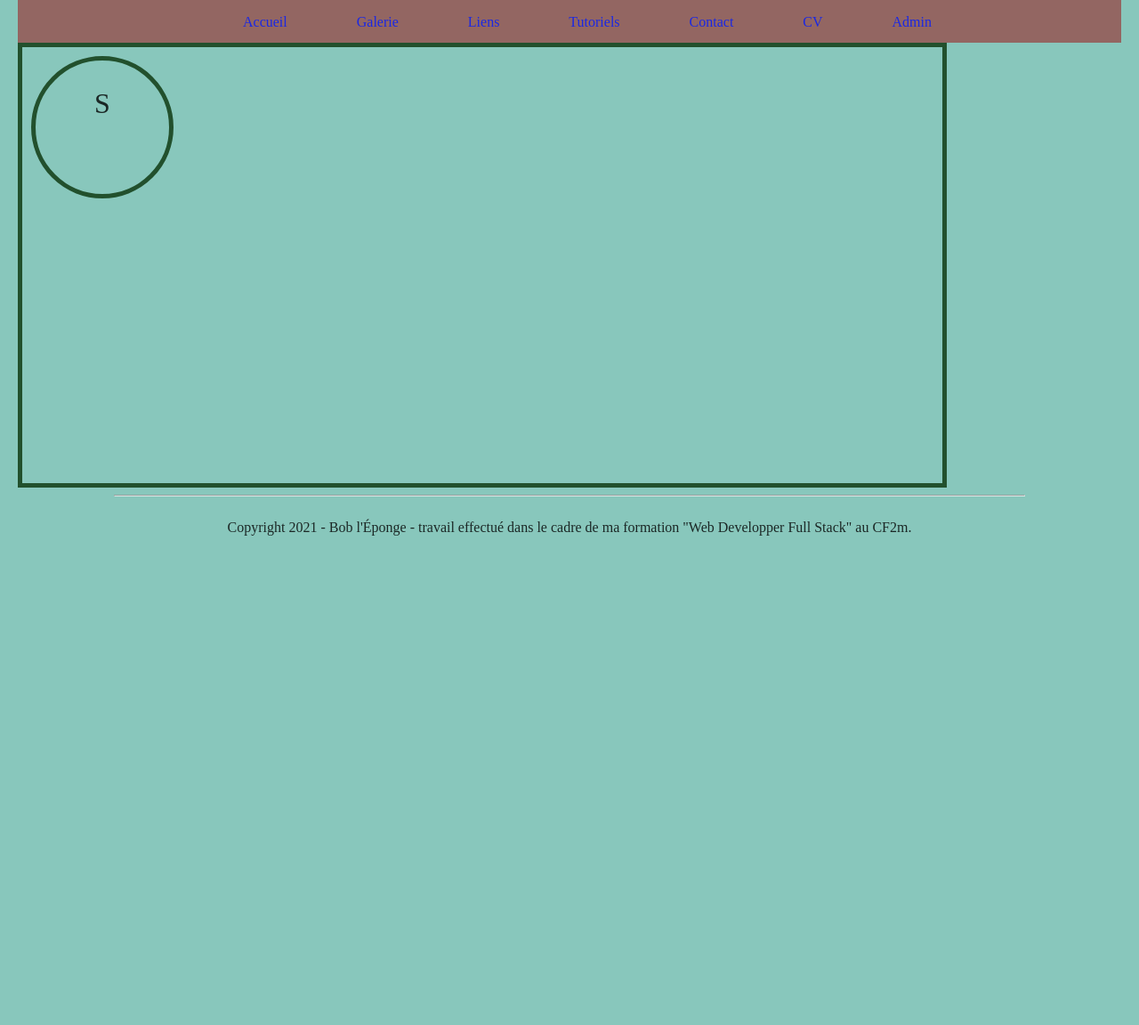
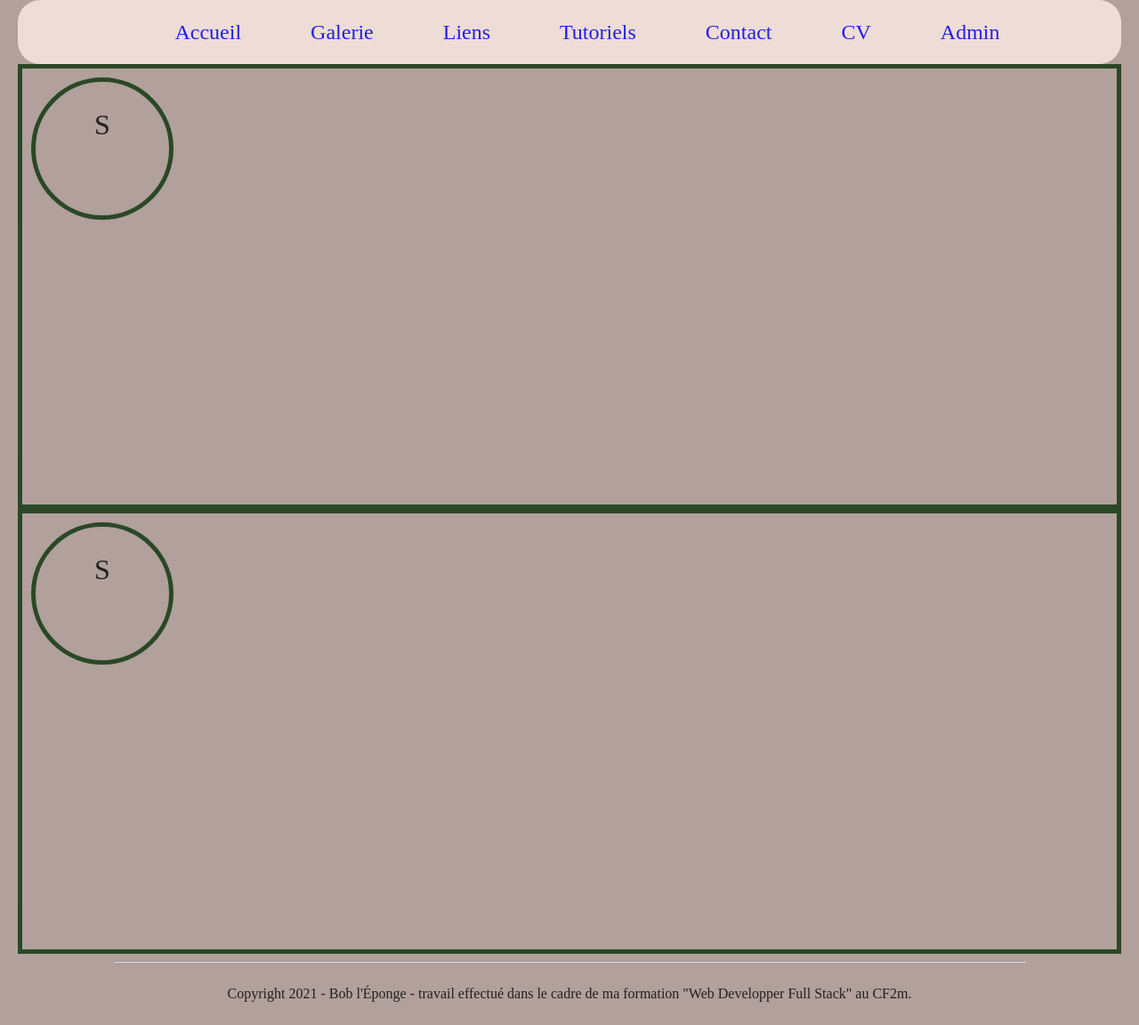
Before and after one commit to SashaKlash/SashaKlash.github.io, a PHP site: page /index.php in a window 1280 px wide. Shown: the whole page at 89% size. Before the commit the page ends 602 px from the top, so only its background shows below. Run offline with PHP 8.4, Linux system fonts and the light colour scheme; a stand-in replaces the project's code that opens the database connection.

Commit message:
encore un essai. À finir...

```diff
--- a/portefolio-construction/css/style.css
+++ b/portefolio-construction/css/style.css
@@ -1,5 +1,5 @@
 body{
-    background-color: #88C7BC;
+    background-color: #B1A09B;
     opacity: 0.8;
     margin: 0 auto;
     padding: 0 auto;
@@ -8,18 +8,21 @@ body{
 /* Barre de navigation */
 
 nav#menu{
-    background-color: #964F4CFF;
+    background-color: #FEECE6;
     background-repeat: no-repeat;
     width:auto;
     text-align: center;
-    height: 3em;
+    height: 4.5em;
     align-items: center;
     display: grid;
     margin: 0 20px auto;
+    box-sizing: border-box;
+    overflow: hidden;
+    border-radius: 25px;
 }
 
 #menu ul{
-    color: white;
+    color: #C4FDFB;
     list-style-type: none;
 }
 
@@ -28,9 +31,18 @@ nav#menu{
     padding: 2em;
 }
 
+#menu ul li:hover{
+    background-color: #FAD7C4;
+}
+
 #menu ul li a{
     text-decoration: none;
     padding: 0 5px;
+    font-size: 1.5em;
+}
+
+#menu ul li a:visited{
+    color: #66B7AD;
 }
 
 /* Apparence générale */
@@ -56,11 +68,11 @@ h1{
 /* Page "home.php" */
 
 .cartouche{
-    width:80%;
+    width:auto;
     height: 60vh;
     border: solid 5px #09330a;
     padding: 5px;
-    margin: 5px;
+    margin: 5px auto;
     display: grid;
     margin: 0 20px 0 20px;
 }
--- a/portefolio-construction/import/header.php
+++ b/portefolio-construction/import/header.php
@@ -2,4 +2,9 @@
     <?php
     include "menu.php";
     ?>
+    <div class="cartouche">
+        <div class="cercle">
+            <p id=logoTypo>S</p>
+        </div>
+    </div>
 </header>
--- a/portefolio-construction/import/home.php
+++ b/portefolio-construction/import/home.php
@@ -11,11 +11,12 @@
     <?php
         include "header.php";
     ?>
-    <section class="cartouche">
+    <div class="cartouche">
         <div class="cercle">
             <p id=logoTypo>S</p>
         </div>
-    </section>
+    </div>
+
     <?php
         include_once "footer.php"
     ?>
```
